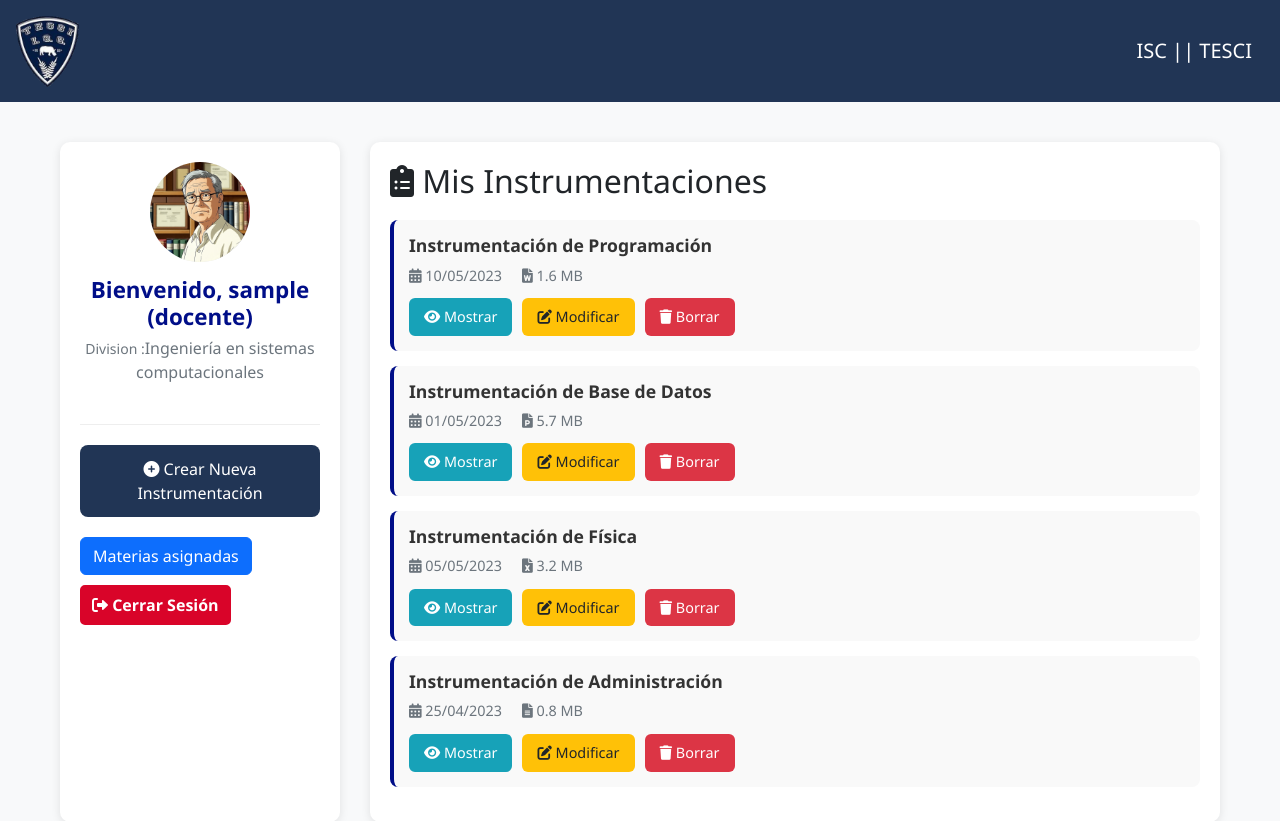
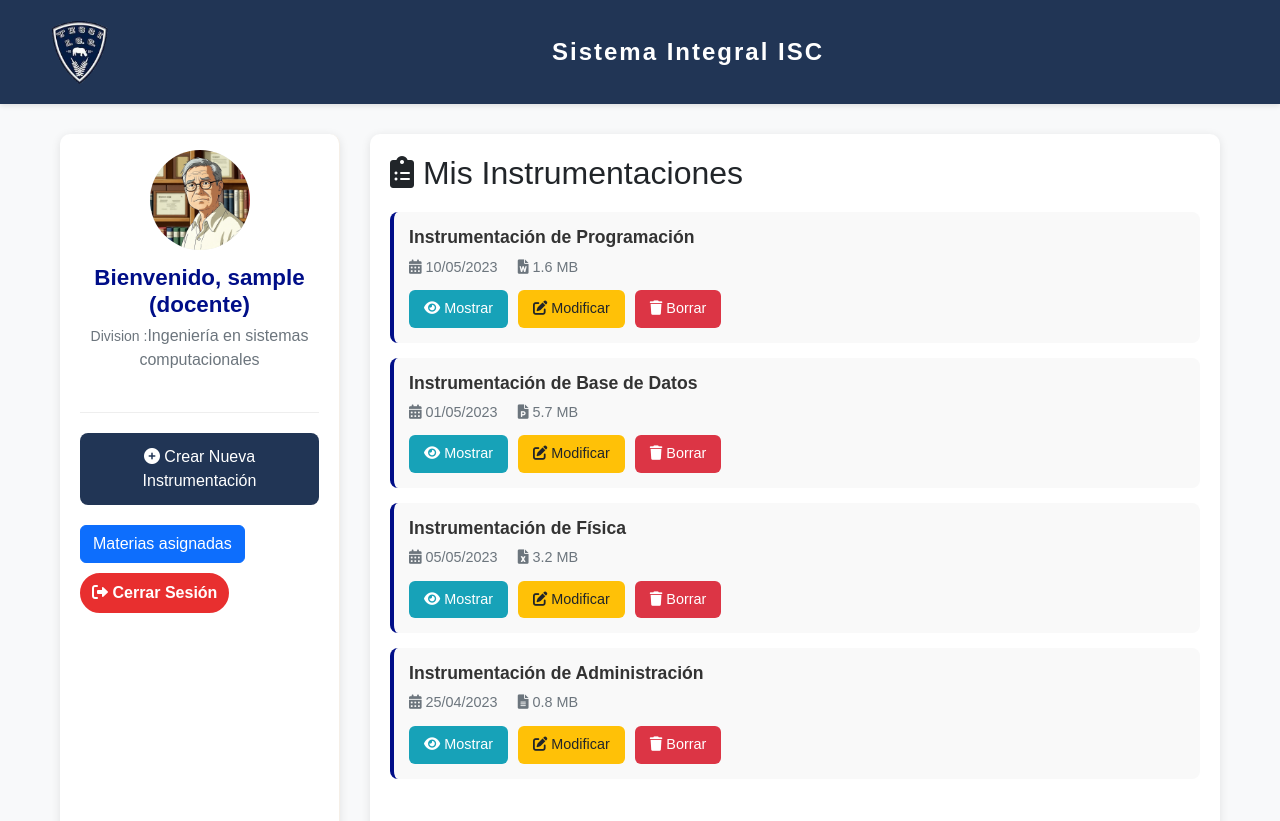
Before and after one commit to SebasGit123/Pagina-SWIPED, a PHP site: page /docente/inicioD.php in a window 1280 px wide. Shown: the top 821 px of the page. Run offline with PHP 8.4, Linux system fonts and the light colour scheme; the visitor is signed in with stand-in values (Sample User, id 1).

Commit message:
editando navbar en docentes

```diff
--- a/docente/inicioD.php
+++ b/docente/inicioD.php
@@ -15,17 +15,30 @@ if (!isset($_SESSION['rol']) || $_SESSION['rol'] !== 'docente') {
     <link rel="stylesheet" href="css/mystyles/archivos.css">
     <link rel="stylesheet" href="../assets/css/mystyles/global.css">
     <link rel="stylesheet" href="../assets/css/mystyles/archivos.css">
+    <link rel="stylesheet" href="../assets/css/mystyles/pruebas.css">
     <link rel="stylesheet" href="https://cdnjs.cloudflare.com/ajax/libs/font-awesome/6.0.0/css/all.min.css">
 </head>
 <body>
 
-<nav class="navbar navbar-expand-lg navbar-dark navi">
+<header class="navbar navbar-expand-lg navbar-dark fixed-top encabezado">
   <div class="container-fluid">
-    <img src="../assets/img/logo.png" class="logoZ">
-    <a class="navbar-brand">ISC || TESCI</a>
+    <div class="d-flex me-auto">
+      <button class="navbar-toggler" type="button" id="toggleSidebar">
+        <span class="navbar-toggler-icon"></span>
+      </button>
+      <a class="navbar-brand" href="#">
+        <img src="../assets/img/logo.png" alt="Logotipo" height="30" class="logoZ">
+      </a>
+    </div>
+
+    <div class="header-content">
+      <h1 class="NavTit">Sistema Integral ISC</h1>
+    </div>
+
+    <div class="ms-auto"></div>
   </div>
-</nav>
-
+</header>
+<br>
 <div class="container">
     <div class="main-layout">
         <!-- Panel lateral -->
@@ -160,11 +173,11 @@ if (!isset($_SESSION['rol']) || $_SESSION['rol'] !== 'docente') {
 </div>
 
 <!-- Modal para Materias Asignadas -->
-<div class="modal fade" id="staticBackdrop" data-bs-backdrop="static" data-bs-keyboard="false" tabindex="-1" aria-labelledby="staticBackdropLabel" aria-hidden="true">
+<div class="modal fade" id="staticBackdrop" tabindex="-1" aria-labelledby="staticBackdropLabel" aria-hidden="true">
   <div class="modal-dialog">
     <div class="modal-content">
       <div class="modal-header">
-        <h1 class="modal-title fs-5" id="staticBackdropLabel">Materias asignadas</h1>
+        <h1 class="modal-title fs-5 " id="staticBackdropLabel">Materias asignadas</h1>
         <button type="button" class="btn-close" data-bs-dismiss="modal" aria-label="Close"></button>
       </div>
       <div class="modal-body">
```
